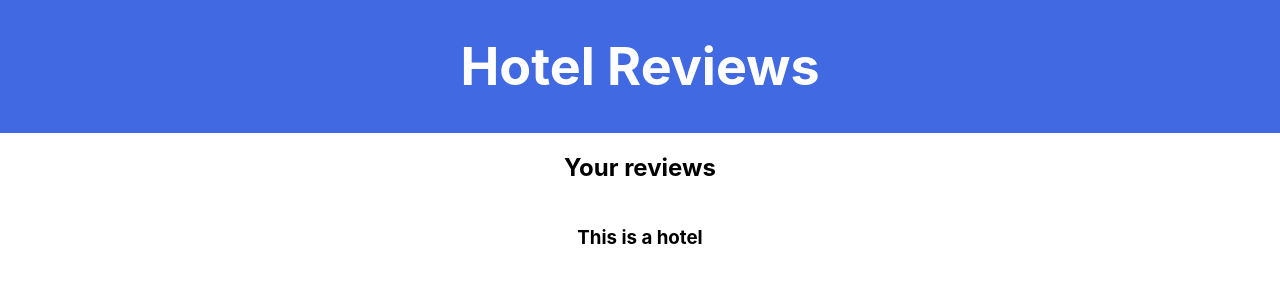
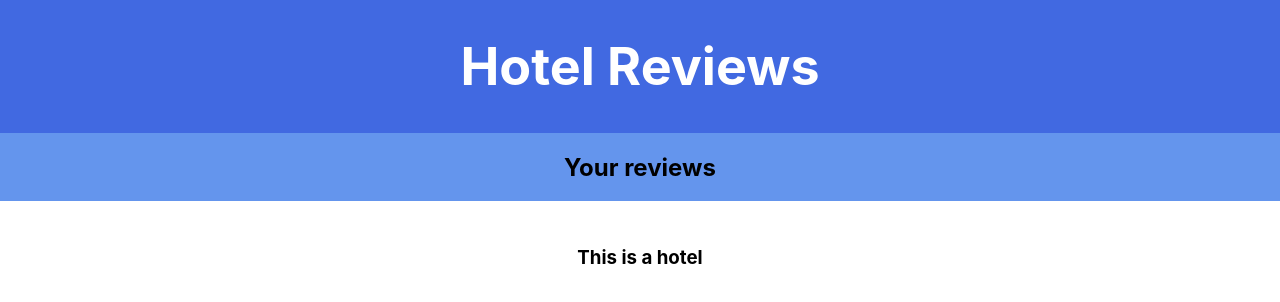
Before and after one commit to Angelica137/hotel-reviews, a React (Create React App) app: page / in a window 1280 px wide. Shown: the top 302 px of the page. Built offline with nearby package versions, Linux system fonts and the light colour scheme.

Commit message:
fix background colour in subheader

```diff
--- a/src/components/Header/Subheader.js
+++ b/src/components/Header/Subheader.js
@@ -22,9 +22,9 @@ export const Title = styled.h2`
 `;
 
 const Subheader = ({ goBack, title, openForm = false }) => (
-  <subHeaderWrapper>
+  <SubHeaderWrapper>
     <Title>{title}</Title>
-  </subHeaderWrapper>
+  </SubHeaderWrapper>
 );
 
 export default Subheader;
```
